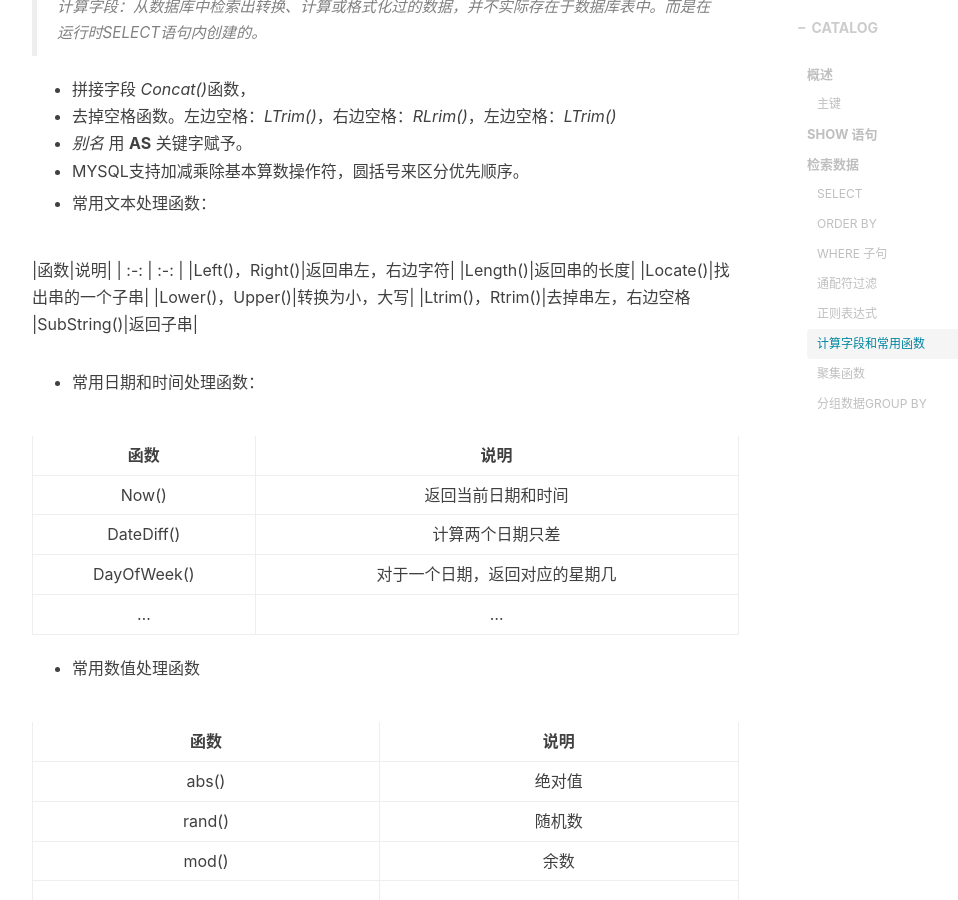
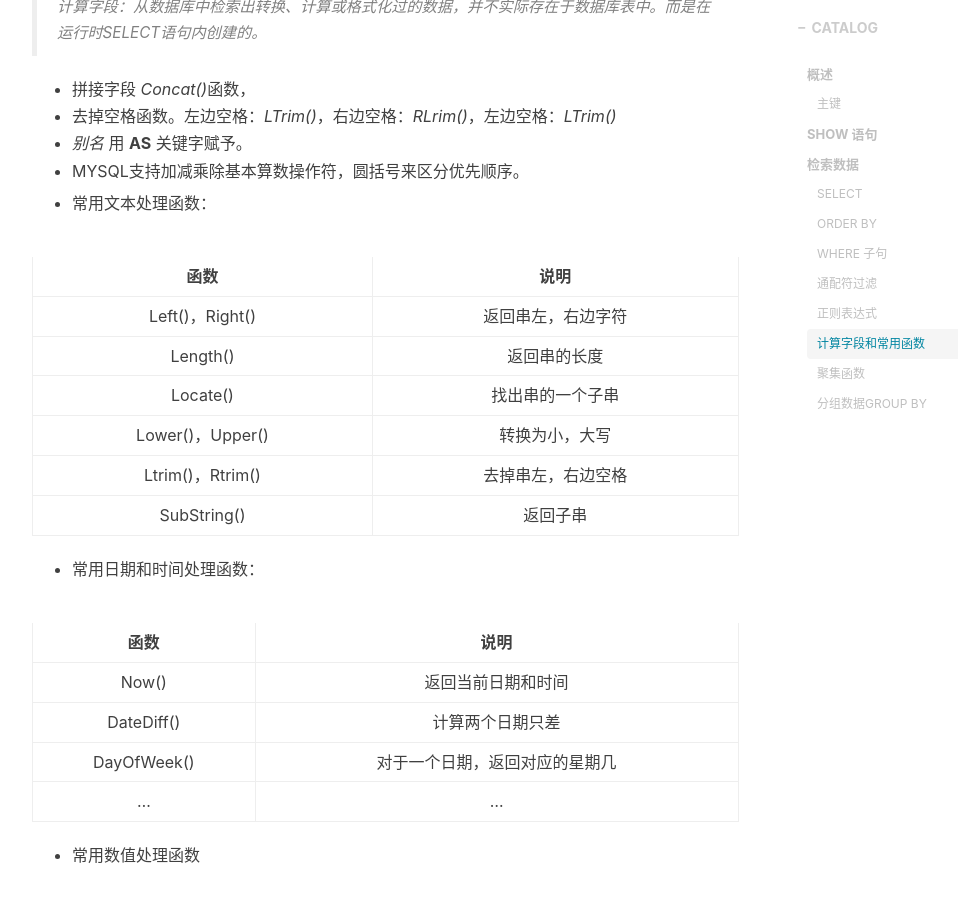
Before and after one commit to fatty-wang/fatty-wang.github.io, a Jekyll site: the page built from _posts/2018-10-12-basic-sql.md, in a window 1280 px wide and 900 px high, scrolled down 3168 px. Shown: the whole window, without its empty margins (233-1191 px from the left). Built offline with Jekyll 4.4.1, drawn with Linux system fonts in a browser that asks for light colours; nearby versions of some CDN libraries; comment, search, counter and statistics services are not loaded.

Commit message:
update basic sql

```diff
--- a/_posts/2018-10-12-basic-sql.md
+++ b/_posts/2018-10-12-basic-sql.md
@@ -104,6 +104,7 @@ tags:
 |Lower()，Upper()|转换为小，大写|
 |Ltrim()，Rtrim()|去掉串左，右边空格
 |SubString()|返回子串|
+
 * 常用日期和时间处理函数：
 
 |函数|说明|
@@ -138,5 +139,5 @@ tags:
 >分组允许把数据分为过个逻辑组，以便能对每个组进行聚集计算。
 
 * 分组是在SELECT语句的**GROUP BY**子居中建立的。
-* GROUP BY子句指示MySQL分组数据，然后对 **每个组而不是整个结果集进行** <font color=Red size=3 style="font-weight:bold" >聚集</font>
+* GROUP BY子句指示MySQL分组数据，然后对 **每个组而不是整个结果集进行** ***聚集***
 * GROUP BY 子句可以包含 **任意数目** 的列。这使得能对分组进行 **嵌套**（多个列分组）。
```
